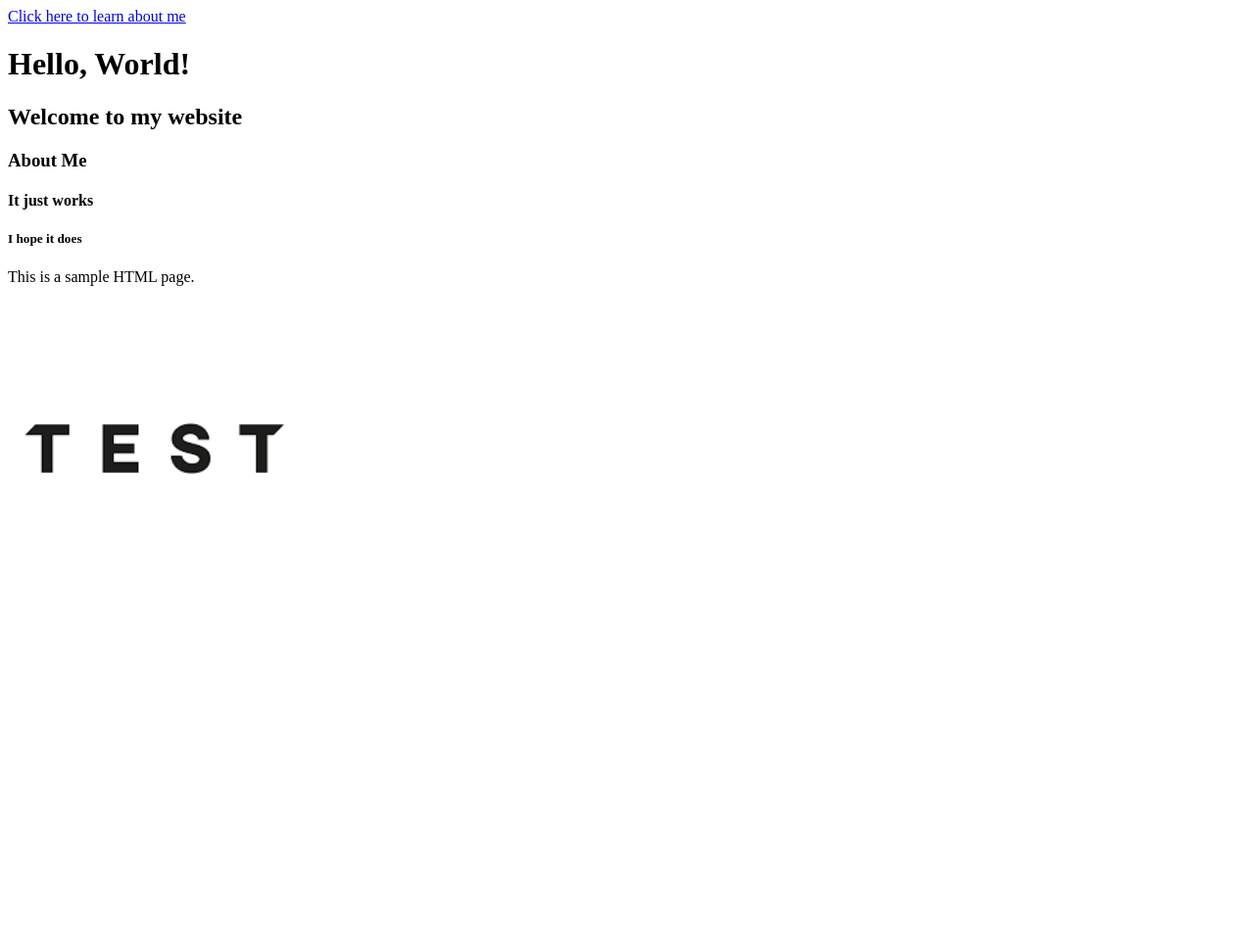
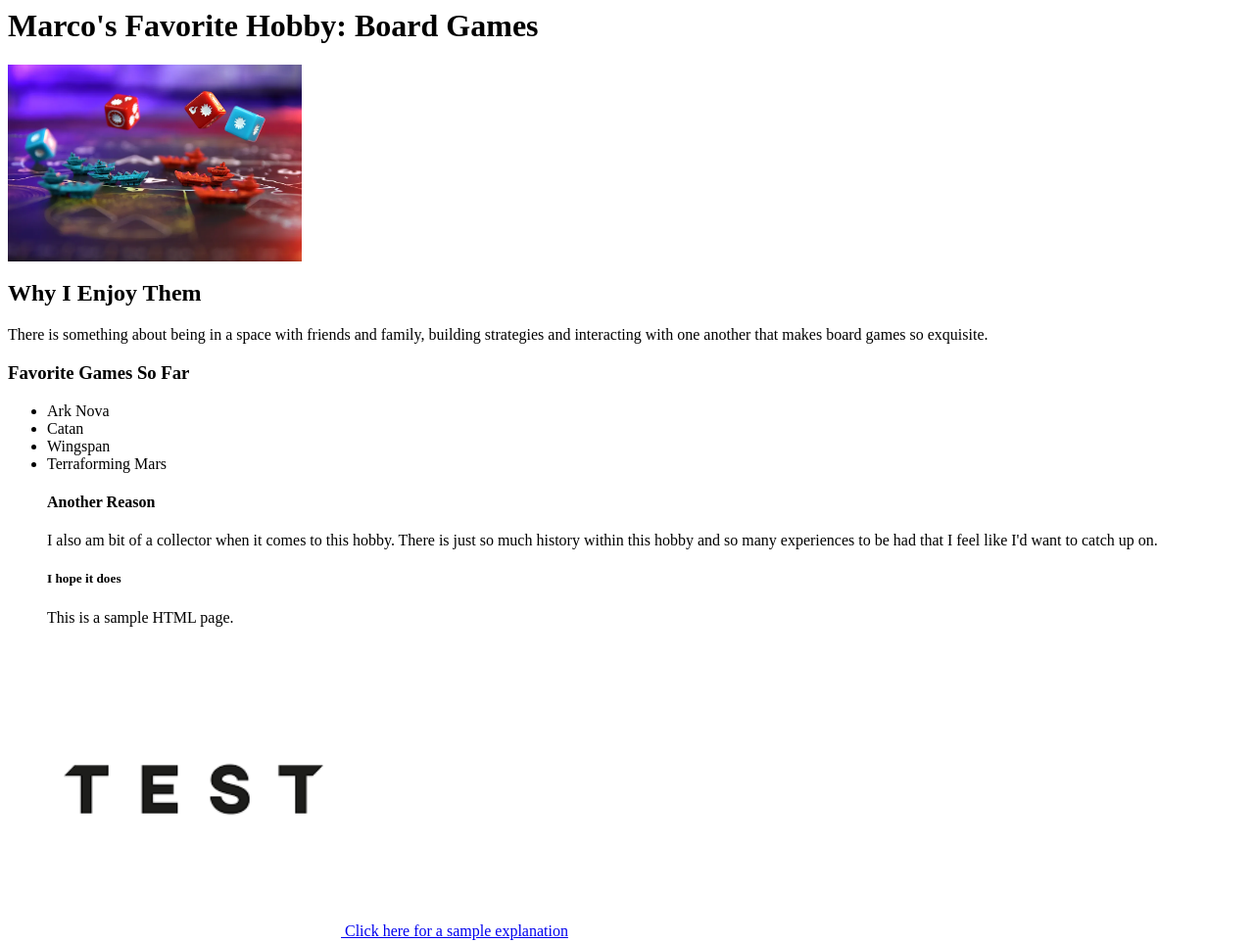
Before and after one commit to MahouJoku/TestWork, a plain HTML site: page index.html in a window 1280 px wide. Shown: the whole page at 98% size. Before the commit the page ends 800 px from the top, so only its background shows below. Drawn offline with Linux system fonts and the light colour scheme.

Commit message:
Added a bunch to About and modified title of index

```diff
--- a/index.html
+++ b/index.html
@@ -1,14 +1,27 @@
 <html>
     <head>
-        <title>Sample HTML Page</title>
-        <link rel="stylesheet" type="text/css" href="style.css"/>
+        <title>Marco's Page</title>
+        <style>
+
+        </style>
     </head>
     <body>
-        <a href="about.html">Click here to learn about me</a>
-        <h1>Hello, World!</h1>
-        <h2>Welcome to my website</h2>
-        <h3>About Me</h3>
-        <h4>It just works</h4>
+        <h1>Marco's Favorite Hobby: Board Games</h1>
+        <img src="ArcsPicture.webp" width="300">
+        <h2>Why I Enjoy Them</h2>
+        <p>There is something about being in a space with friends and family, building strategies and interacting
+            with one another that makes board games so exquisite.
+        </p>
+        <h3>Favorite Games So Far</h3>
+        <ul>
+            <li>Ark Nova</li>
+            <li>Catan</li>
+            <li>Wingspan</li>
+            <li>Terraforming Mars</li>
+        <h4>Another Reason</h4>
+        <p>I also am bit of a collector when it comes to this hobby. There is just so much history within this hobby
+            and so many experiences to be had that I feel like I'd want to catch up on.
+        </p>
         <h5>I hope it does</h5>
         <p>This is a sample HTML page.</p>
         <!-- Relative Path vs Absolute path -->
@@ -16,5 +29,6 @@
             ><img src="testimg.png" width="300"
             alt="Sample Image">
         </a>
+        <a href="about.html">Click here for a sample explanation</a>
     </body>
 </html>
```
Also changed, not shown: about.html (+3 -0 lines), ArcsPicture.webp (added).
